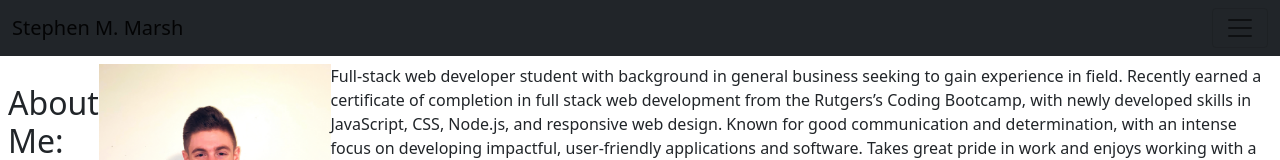
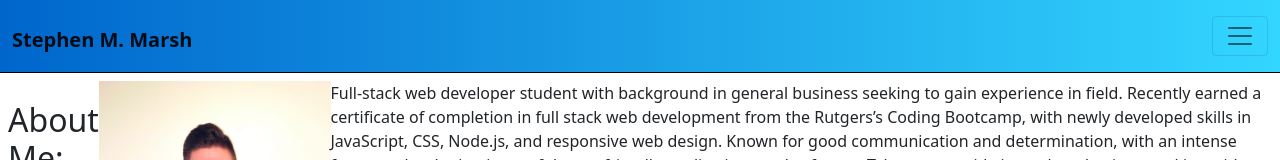
Before and after one commit to Imaparadox/react-portfolio-smm, a React (Create React App) app: page / in a window 1280 px wide. Shown: the top 160 px of the page. Built offline with nearby package versions, Linux system fonts and the light colour scheme.

Commit message:
Made navbar more presentable

```diff
--- a/public/index.html
+++ b/public/index.html
@@ -41,7 +41,6 @@
   <script src="https://cdn.jsdelivr.net/npm/bootstrap@5.1.0/dist/js/bootstrap.bundle.min.js"
     integrity="sha384-U1DAWAznBHeqEIlVSCgzq+c9gqGAJn5c/t99JyeKa9xxaYpSvHU5awsuZVVFIhvj"
     crossorigin="anonymous"></script>
-  <script src="https://use.fontawesome.com/f85b048320.js"></script>
 </body>
 
 </html>
--- a/src/App.css
+++ b/src/App.css
@@ -7,22 +7,33 @@
 }
 
 :root {
-  --primary-color: #1976d2;
-  --secondary-color: #81d4fa;
-  --tertiary-color: #fff176;
-  --quaternary-color: #e0e0e0;
-  --quinary-color: #424242 ;
-  --senary-color: #212121;
+  --primary-color: #0066cc;
+  --secondary-color: #4da6ff;
+  --tertiary-color: #33d6ff;
+  --quaternary-color: #000000;
+  --quinary-color: #ffffff;
+  --senary-color: #b3b3b3;
+}
+
+a {
+  text-decoration: none;
+  color: var(--quaternary-color);
+  font-weight: bold;
 }
 
 header {
+  background-image: linear-gradient(to right, var(--primary-color) , var(--tertiary-color));
+  border-bottom: 1.8px solid var(--quaternary-color);
 
+}
+
+h1 {
 
 }
 
 .top-title {
   margin-top: 20px;
-  border-bottom: 2.5px solid black;
+  border-bottom: 2.5px solid var(--quaternary-color);
 }
 
 .project-card {
--- a/src/components/Nav/index.js
+++ b/src/components/Nav/index.js
@@ -1,13 +1,13 @@
-//Build in progress!!!!
 import React from 'react';
 
-//JSX each javascript does a specific  function based on what I want to happen.
 function Nav(props) {
     return (
         <header>
-            <nav className='navbar navbar-light bg-dark'>
+            <nav className='navbar navbar-light'>
                 <div className='container-fluid'>
-                    <a className='navbar-brand' href="/">Stephen M. Marsh</a>
+                    <h1>
+                        <a className='navbar-brand' href="/">Stephen M. Marsh</a>
+                    </h1>
                     <button className='navbar-toggler' type='button' data-bs-toggle='offcanvas' data-bs-target='#offcanvasNavbar' aria-controls='offcanvasNavbar'>
                         <span className='navbar-toggler-icon'></span>
                     </button>
--- a/src/components/SingleProject/index.js
+++ b/src/components/SingleProject/index.js
@@ -10,7 +10,7 @@ function SingleProject({ project }) {
                 <img className='portfolio-img' href={projectUrl} src={projectImage} alt={projectName} />
                 <p className='proj-icons-container'>
                     <a href={projectGitHub} target='_blank' rel='noreferrer'><img src='https://img.icons8.com/material-rounded/48/000000/github.png' alt='GitHub Link' /></a>
-                    <a href={projectUrl} target='_blank' rel='noreferrer'><img className='project-icon' src='https://img.icons8.com/fluent/48/000000/domain.png' alt='URL Link' /></a>
+                    <a href={projectUrl} target='_blank' rel='noreferrer'><img src="https://img.icons8.com/material-rounded/48/000000/external-link.png" alt='URL Link'/></a>
                 </p>
             </div>
         </div>
```
